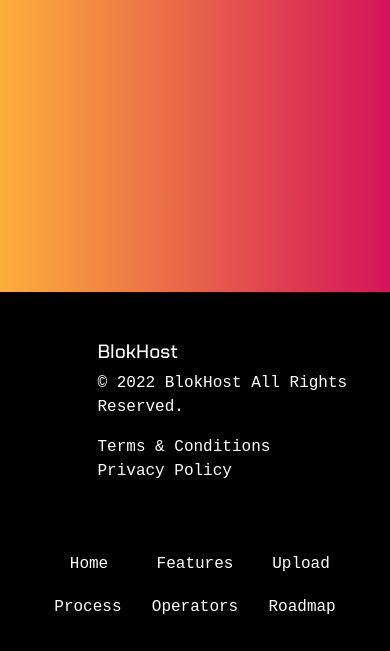
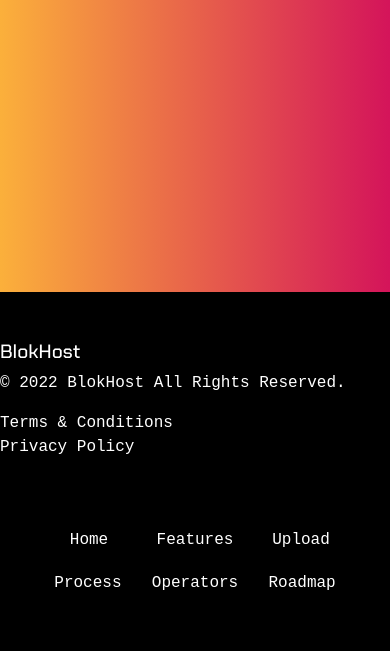
Before and after one commit to babilu-online/blok-host-site, a website: page src/index.html in a window 390 px wide. Shown: the part 5383-6034 px from the top of the page. Drawn offline with nearby package versions, Linux system fonts and the light colour scheme.

Commit message:
responsivenessa

```diff
--- a/src/index.html
+++ b/src/index.html
@@ -240,7 +240,7 @@
 
 						<img class="footer-img" src="">
 					</div>
-					<div class="col p-0 p-md-5">
+					<div class="col-auto p-0 p-md-5">
 						<h5>BlokHost</h5>
 						<p>© 2022 BlokHost All Rights Reserved.</p>
 
```
